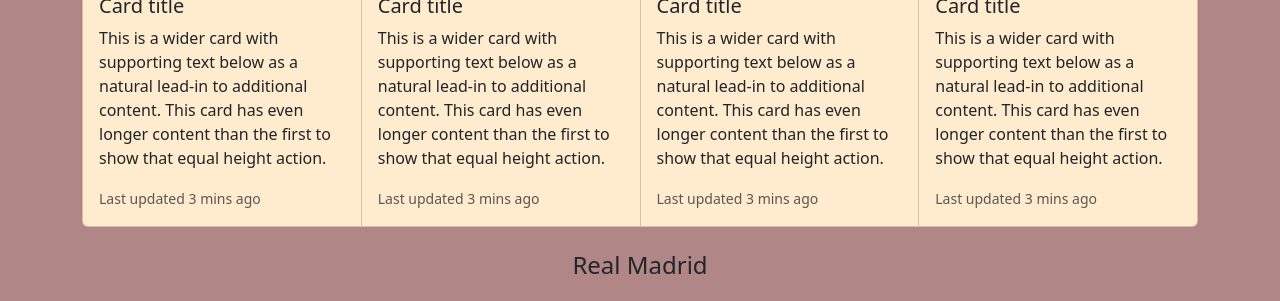
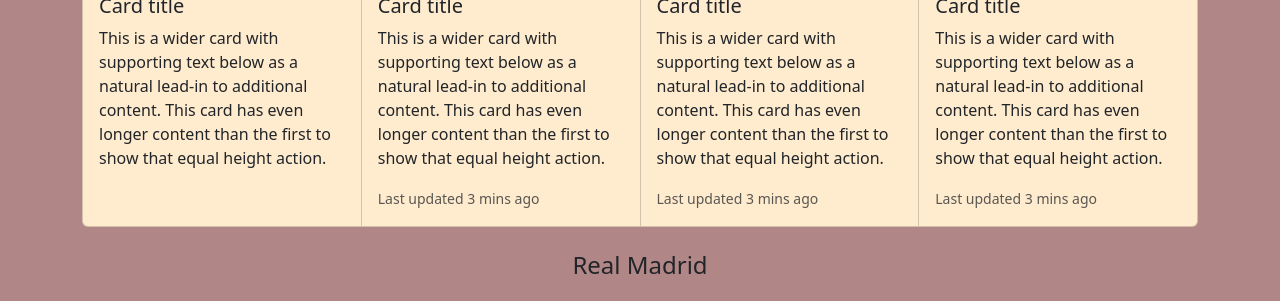
Before and after one commit to qutidu/GOLAZO, a plain HTML site: page maillots.html in a window 1280 px wide. Shown: the part 453-754 px from the top of the page. Drawn offline with nearby package versions, Linux system fonts and the light colour scheme.

Commit message:
Description des modifications

```diff
--- a/maillots.html
+++ b/maillots.html
@@ -34,7 +34,6 @@
       <div class="card-body">
         <h5 class="card-title">Card title</h5>
         <p class="card-text">This is a wider card with supporting text below as a natural lead-in to additional content. This card has even longer content than the first to show that equal height action.</p>
-        <p class="card-text"><small class="text-body-secondary">Last updated 3 mins ago</small></p>
       </div>
     </div>
     <div class="card">
```
